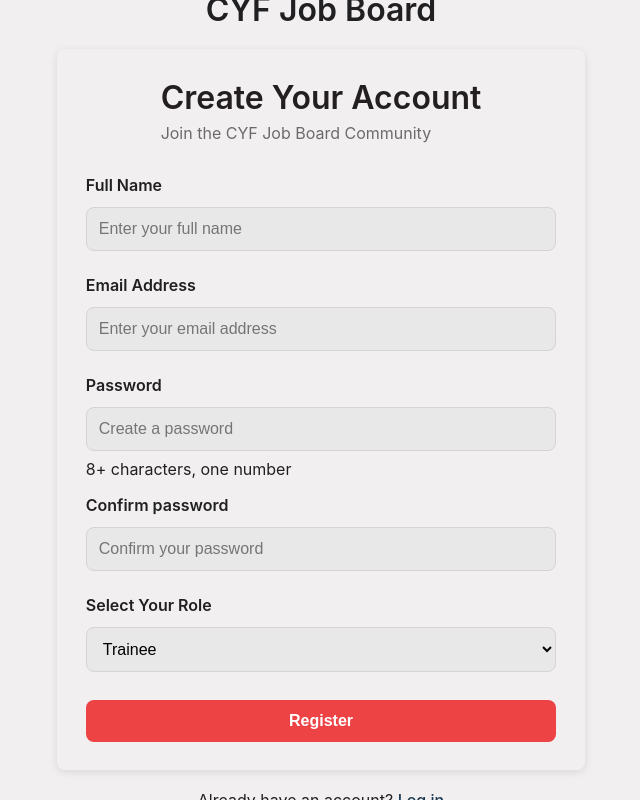
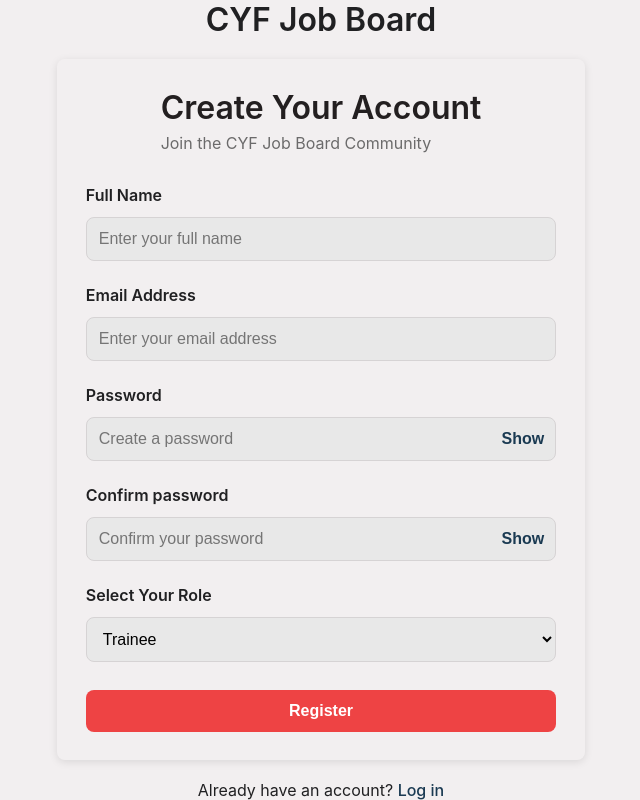
Before and after one commit to gai93003/Jobs-from-the-board-project, a React (Vite) app in the folder Jobs-board-frontend/: page /signup in a window 1280 px wide. Shown: the whole page, without its empty margins (319-959 px from the left). Built offline with nearby package versions, Linux system fonts and the light colour scheme; no server answers.

Commit message:
Add password visibility toggle and relax password validation

```diff
--- a/Jobs-board-frontend/src/pages/Login/Login.css
+++ b/Jobs-board-frontend/src/pages/Login/Login.css
@@ -119,3 +119,22 @@ a:hover {
 .forgot-password-container p {
   margin: 0;
 }
+.password-field {
+  position: relative;
+  width: 100%;
+}
+
+/* Only affects the eye button, not other buttons */
+.toggle-password-btn {
+  position: absolute;
+  right: 0.75rem;
+  top: 50%;
+  transform: translateY(-50%);
+  width: auto;
+  padding: 0;
+  margin: 0;
+  background: transparent;
+  border: none;
+  cursor: pointer;
+  color: #1a3a52;
+}
--- a/Jobs-board-frontend/src/pages/Login/Login.jsx
+++ b/Jobs-board-frontend/src/pages/Login/Login.jsx
@@ -9,13 +9,14 @@ import './Login.css';
 function Login() {
  const [email, setEmail] = useState("");
  const [password, setPassword] = useState("");
+ const [showPassword, setShowPassword] = useState(false);
  const [isLoading, setIsLoading] = useState(false);
  const [error, setError] = useState("");
  const navigate = useNavigate();
 
   const emailStrong = /^[^\s@]+@[^\s@]+\.[^\s@]+$/;
-  const isEmailValid = emailStrong.test(email);
-  const isFormValid = email && password; // Simplified validation
+  // const isEmailValid = emailStrong.test(email);
+  // const isFormValid = email && password; // Simplified validation
 
 
 
@@ -81,17 +82,29 @@ function Login() {
          onChange={(e) => setEmail(e.target.value)}
        />
 
-       <input
-         type="password"
-         placeholder="Password"
-         value={password}
-         onChange={(e) => setPassword(e.target.value)}
-       />
+       <div className="password-field">
+      <input
+        type={showPassword ? "text" : "password"}
+        placeholder="Password"
+        value={password}
+        onChange={(e) => setPassword(e.target.value)}
+      />
+      <button
+        type="button"
+        className="toggle-password-btn"
+        onClick={() => setShowPassword((prev) => !prev)}
+        aria-label={showPassword ? "Hide password" : "Show password"}
+      >
+        {showPassword ? "Hide" : "Show"}
+        </button>
+      </div>
+
 
        {error && <div style={{ color: "red" }}>{error}</div>}
 
        <button
          onClick={handleLogin}
+
 
        >
          {isLoading ? "Loading..." : "Log in"}
--- a/Jobs-board-frontend/src/pages/SignUp/SignUp.jsx
+++ b/Jobs-board-frontend/src/pages/SignUp/SignUp.jsx
@@ -8,6 +8,9 @@ import './signup.css';
 function SignUp() {
   const [errorMessage, setErrorMessage] = useState("");
   const [passwordError, setPasswordError] = useState(false);
+  const [showPassword, setShowPassword] = useState(false);
+  const [showConfirmPassword, setShowConfirmPassword] = useState(false);
+
   const navigate = useNavigate();
 
   async function submitFormData(e) {
@@ -34,11 +37,12 @@ function SignUp() {
 
       if (response.ok) {
         alert("You have successfully signed up!");
-        console.log(data);
+        console.log("signup success",data);
         setErrorMessage(""); // clear error
         setPasswordError(false);
          navigate("/login")
       } else {
+        console.log("Signup error response:", response.status, data);
         setErrorMessage(data.error || "Failed to signup, please try again...");
       }
     } catch (error) {
@@ -77,24 +81,44 @@ function SignUp() {
             />
 
             <label htmlFor="password">Password</label>
+            <div className="password-field">
             <input
-              type="password"
+              type={showPassword ? "text" : "password"}
               name="password"
               id="password"
               placeholder="Create a password"
               required
             />
-            <p className="password-char-count">8+ characters, one number</p>
+            <button
+              type="button"
+              className="toggle-password-btn"
+              onClick={() => setShowPassword((prev) => !prev)}
+              aria-label={showPassword ? "Hide password" : "Show password"}
+            >
+              {showPassword ? "Hide" : "Show"}
+            </button>
+            </div>
+            {/* <p className="password-char-count">8+ characters, one number</p> */}
 
             <label htmlFor="confirm-password">Confirm password</label>
+            <div className="password-field">
               <input
-              type="password"
+                type={showConfirmPassword ? "text" : "password"}
                 id="confirm-password"
                 name="confirm-password"
                 placeholder="Confirm your password"
                 required
                 className={passwordError ? "not-matching-password" : ""}
               />
+              <button
+                type="button"
+                className="toggle-password-btn"
+                onClick={() => setShowConfirmPassword((prev) => !prev)}
+                aria-label={showConfirmPassword ? "Hide password" : "Show password"}
+              >
+                {showConfirmPassword ? "Hide" : "Show"}
+              </button>
+            </div>
             {errorMessage && <p id="password-validator" className="password-validator">{errorMessage}</p>}
 
             <label htmlFor="role">Select Your Role</label>
--- a/Jobs-board-frontend/src/pages/SignUp/signup.css
+++ b/Jobs-board-frontend/src/pages/SignUp/signup.css
@@ -107,3 +107,22 @@ select {
   margin-top: 20px;
   text-align: center;
 }
+.password-field {
+  position: relative;
+  width: 100%;
+}
+
+/* Only affects the eye button, not other buttons */
+.toggle-password-btn {
+  position: absolute;
+  right: 0.75rem;
+  top: 50%;
+  transform: translateY(-50%);
+  width: auto;
+  padding: 0;
+  margin: 0;
+  background: transparent;
+  border: none;
+  cursor: pointer;
+  color: #1a3a52;
+}
```
Lines whose indentation alone changed are shown as unchanged.
